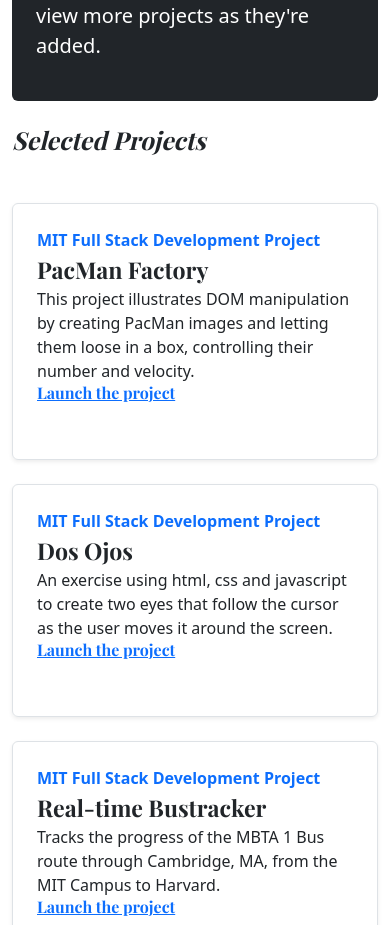
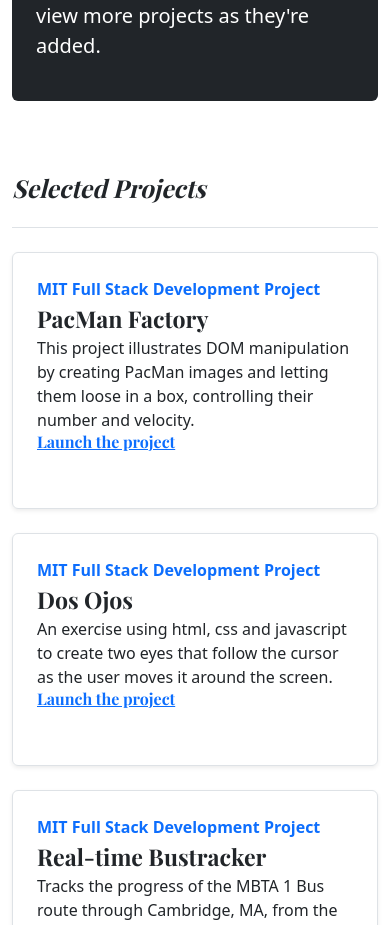
Before and after one commit to billmcconnell/billmcconnell.github.io, a plain HTML site: page index.html in a window 390 px wide. Shown: the part 1004-1929 px from the top of the page. Drawn offline with nearby package versions, Linux system fonts and the light colour scheme.

Commit message:
small chnage to h2 border

```diff
--- a/index.html
+++ b/index.html
@@ -154,9 +154,9 @@
 
 
       <div class="row g-5">
-        <div class="col-md-8">
+        <div class="col-md-12">
          <h2 class="pb-4 mb-4 fst-italic">
-          <!-- <h3 class="pb-4 mb-4 fst-italic border-bottom"> -->
+          <h2 class="pb-4 mb-4 fst-italic border-bottom">
             Selected Projects
           </h2>
         </div>
```
